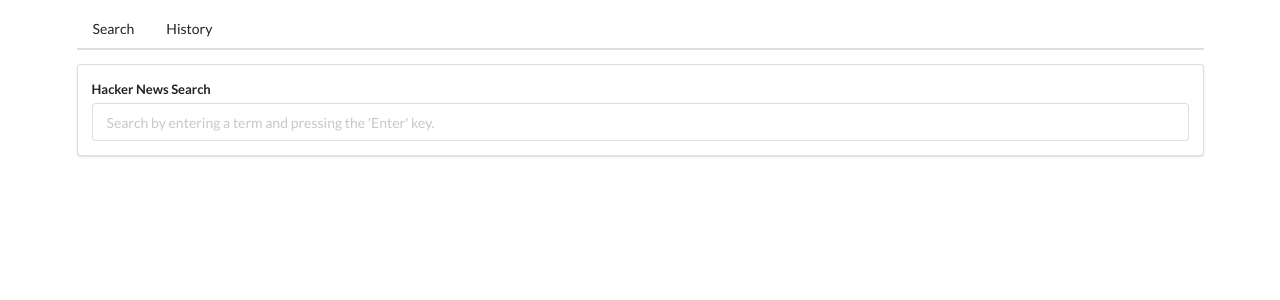
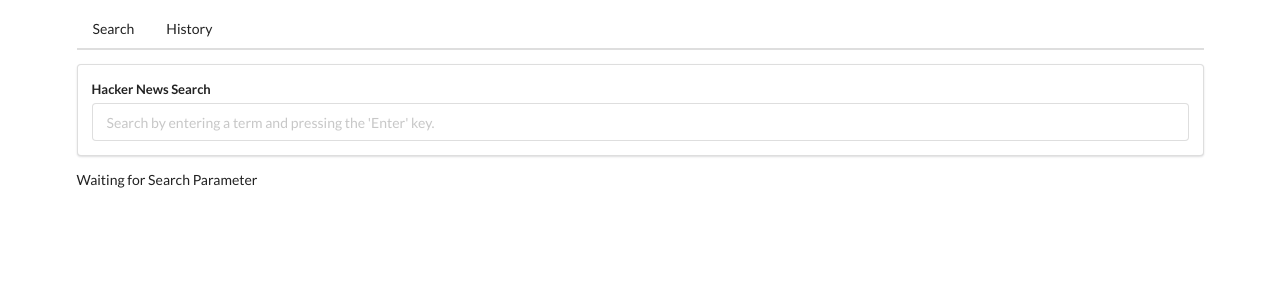
Before and after one commit to benjamind10/hacker-news, a React (Create React App) app: page / in a window 1280 px wide. Shown: the top 300 px of the page. Built offline with nearby package versions, Linux system fonts and the light colour scheme.

Commit message:
Added conditional rendering in the search and history pages

```diff
--- a/src/App.js
+++ b/src/components/App.js
@@ -1,12 +1,12 @@
 //Main App
 
-import React from 'react';
-import axios from 'axios';
-import SearchBar from './components/SearchBar';
-import ResultList from './components/ResultList';
-import History from './components/History';
-import Route from './components/Route';
-import Header from './components/Header';
+import React from "react";
+import axios from "axios";
+import SearchBar from "./SearchBar";
+import ResultList from "./ResultList";
+import History from "./History";
+import Route from "./Route";
+import Header from "./Header";
 
 //Keep track of the History state
 let history = [];
@@ -16,7 +16,7 @@
 
   //Performs the API call
   onSearchSubmit = async (term) => {
-    const response = await axios.get('https://hn.algolia.com/api/v1/search?', {
+    const response = await axios.get("https://hn.algolia.com/api/v1/search?", {
       params: { query: term },
     });
     history.push(term);
@@ -25,11 +25,15 @@
 
   render() {
     return (
-      <div className="ui container" style={{ marginTop: '10px' }}>
+      <div className="ui container" style={{ marginTop: "10px" }}>
         <Header />
         <Route path="/">
           <SearchBar onSubmit={this.onSearchSubmit} />
-          <ResultList results={this.state.results} />
+          {this.state.results.length === 0 ? (
+            <div>Waiting for Search Parameter</div>
+          ) : (
+            <ResultList results={this.state.results} />
+          )}
         </Route>
         <Route path="/history">
           <History history={history} />
--- a/src/components/History.js
+++ b/src/components/History.js
@@ -1,6 +1,6 @@
 //History page grabs all the search results passed as props and renders them as a list
 
-import React from 'react';
+import React from "react";
 
 const History = (props) => {
   const history = props.history.map((story, index) => {
@@ -13,7 +13,12 @@
       </div>
     );
   });
-  return <div className="ui celled list">{history}</div>;
+
+  return history.length === 0 ? (
+    <div>Waiting for Results</div>
+  ) : (
+    <div className="ui celled list">{history}</div>
+  );
 };
 
 export default History;
--- a/src/components/Link.js
+++ b/src/components/Link.js
@@ -1,3 +1,6 @@
+//Handles navigation event so that we don't have to re render the whole app when changing pages
+//It will be passed down to each component so they can listen for the event
+
 import React from 'react';
 
 const Link = ({ className, href, children }) => {
--- a/src/components/Route.js
+++ b/src/components/Route.js
@@ -1,3 +1,6 @@
+//Will render a component (children) depending on the pathname
+//Routing done from scrath without using react-router
+
 import { useEffect, useState } from 'react';
 
 const Route = ({ path, children }) => {
@@ -13,6 +16,7 @@
       window.removeEventListener('popstate', onLocationChange);
     };
   }, []);
+
   return currentPath === path ? children : null;
 };
 
--- a/src/index.js
+++ b/src/index.js
@@ -1,5 +1,5 @@
 import React from 'react';
 import ReactDOM from 'react-dom';
-import App from './App';
+import App from './components/App';
 
 ReactDOM.render(<App />, document.querySelector('#root'));
```
